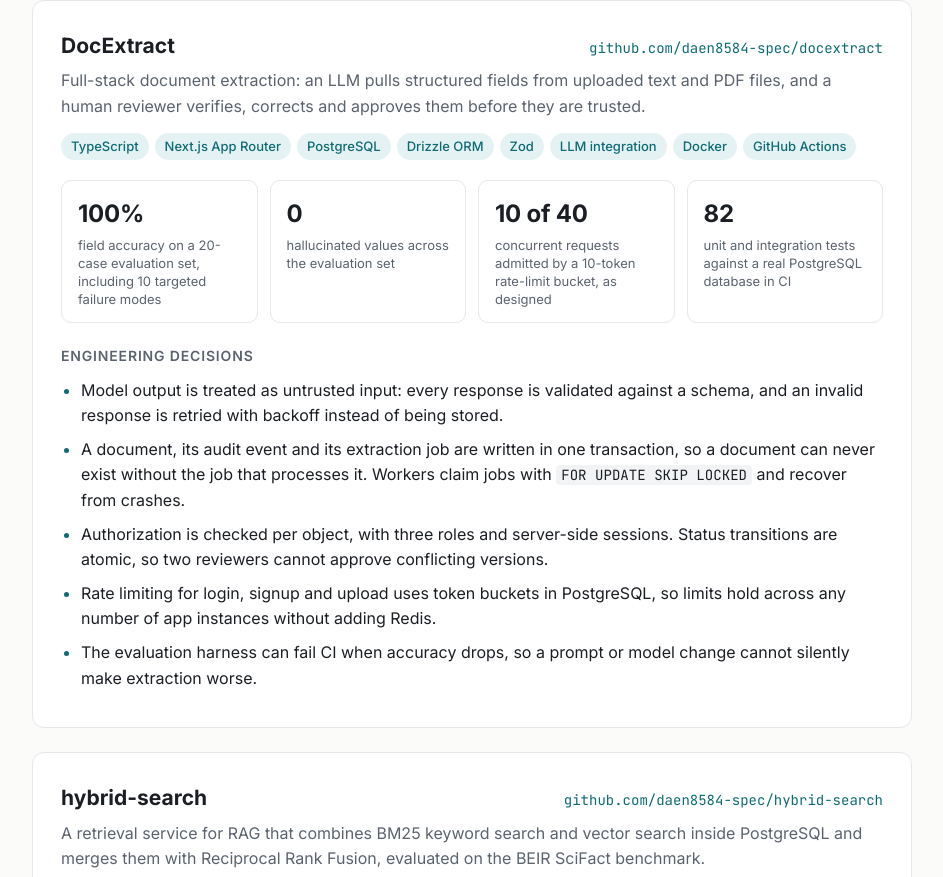
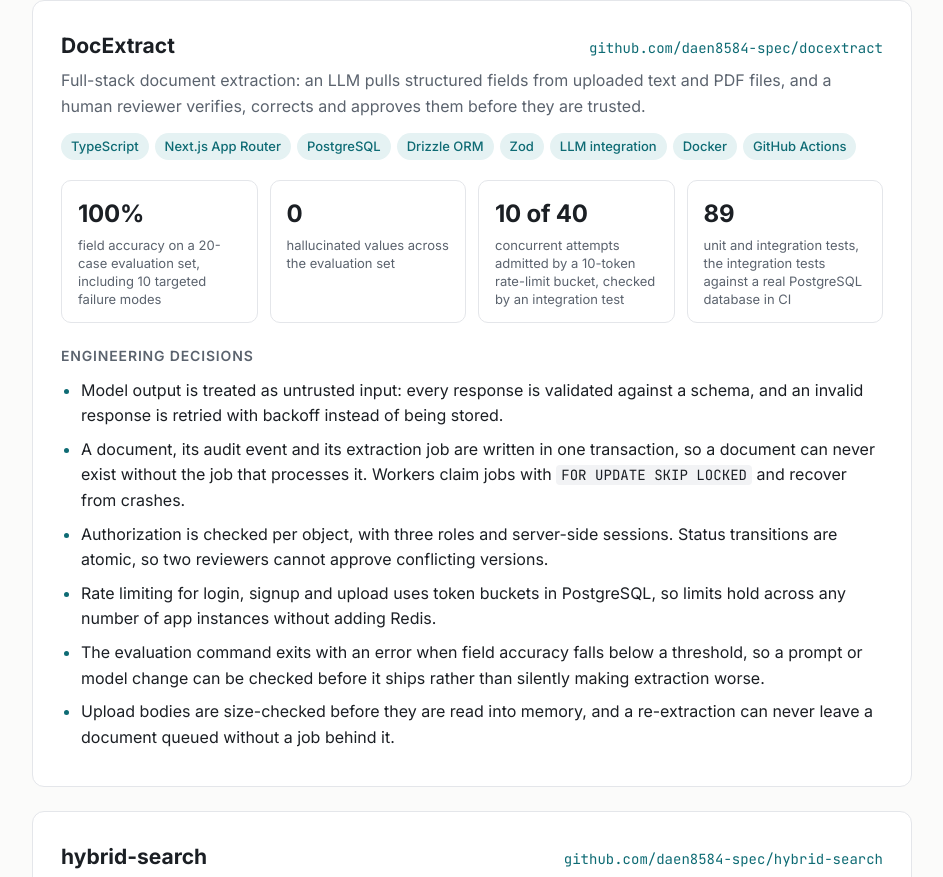
Before and after one commit to daen8584-spec/daen8584-spec.github.io, a plain HTML site: page index.html in a window 1280 px wide. Shown: the part 484-1361 px from the top of the page, without its empty margins (168-1111 px from the left). Drawn offline with Linux system fonts and the light colour scheme.

Commit message:
Correct project claims to match what the repositories verify
The DocExtract eval gate is a command, not a CI step; the Redis compatibility figure names the version the full suite runs against; the test count and rate-limit metric reflect the new tests.

```diff
--- a/index.html
+++ b/index.html
@@ -130,8 +130,8 @@ footer { padding: 36px 0 56px; color: var(--muted); font-size: 14px; }
       <div class="metrics">
         <div class="metric"><span class="value">100%</span><span class="label">field accuracy on a 20-case evaluation set, including 10 targeted failure modes</span></div>
         <div class="metric"><span class="value">0</span><span class="label">hallucinated values across the evaluation set</span></div>
-        <div class="metric"><span class="value">10 of 40</span><span class="label">concurrent requests admitted by a 10-token rate-limit bucket, as designed</span></div>
-        <div class="metric"><span class="value">82</span><span class="label">unit and integration tests against a real PostgreSQL database in CI</span></div>
+        <div class="metric"><span class="value">10 of 40</span><span class="label">concurrent attempts admitted by a 10-token rate-limit bucket, checked by an integration test</span></div>
+        <div class="metric"><span class="value">89</span><span class="label">unit and integration tests, the integration tests against a real PostgreSQL database in CI</span></div>
       </div>
       <h4>Engineering decisions</h4>
       <ul class="points">
@@ -139,7 +139,8 @@ footer { padding: 36px 0 56px; color: var(--muted); font-size: 14px; }
         <li>A document, its audit event and its extraction job are written in one transaction, so a document can never exist without the job that processes it. Workers claim jobs with <code>FOR UPDATE SKIP LOCKED</code> and recover from crashes.</li>
         <li>Authorization is checked per object, with three roles and server-side sessions. Status transitions are atomic, so two reviewers cannot approve conflicting versions.</li>
         <li>Rate limiting for login, signup and upload uses token buckets in PostgreSQL, so limits hold across any number of app instances without adding Redis.</li>
-        <li>The evaluation harness can fail CI when accuracy drops, so a prompt or model change cannot silently make extraction worse.</li>
+        <li>The evaluation command exits with an error when field accuracy falls below a threshold, so a prompt or model change can be checked before it ships rather than silently making extraction worse.</li>
+        <li>Upload bodies are size-checked before they are read into memory, and a re-extraction can never leave a document queued without a job behind it.</li>
       </ul>
     </article>
 
@@ -181,13 +182,13 @@ footer { padding: 36px 0 56px; color: var(--muted); font-size: 14px; }
       <div class="metrics">
         <div class="metric"><span class="value">0.86 to 1.18x</span><span class="label">throughput relative to Redis on the same machine, without pipelining</span></div>
         <div class="metric"><span class="value">61</span><span class="label">commands across strings, lists, hashes and sorted sets</span></div>
-        <div class="metric"><span class="value">Redis 7 and 8</span><span class="label">the same integration tests pass against kvstore and real Redis</span></div>
+        <div class="metric"><span class="value">35</span><span class="label">protocol and command tests that pass unchanged against both kvstore and Redis 7.0</span></div>
       </div>
       <h4>Engineering decisions</h4>
       <ul class="points">
         <li>A single-threaded event loop with no locks on the data path, fair reading across clients and backpressure for clients that do not read their replies.</li>
         <li>The hash table resizes incrementally, so a resize never stalls a single request, and keys are hashed with SipHash and a random key against hash flooding.</li>
-        <li>Append-only persistence with configurable fsync, recovery from a truncated file and compaction in a forked child while the server keeps serving.</li>
+        <li>Append-only persistence with configurable fsync, recovery from a truncated file and compaction in a forked child while the server keeps serving. A write is acknowledged only once it is in the file: when the disk is full, its reply waits and new writes are refused, as in Redis.</li>
         <li>Checked with AddressSanitizer, UndefinedBehaviorSanitizer and continuous fuzzing of the protocol parser in CI.</li>
       </ul>
     </article>
```
